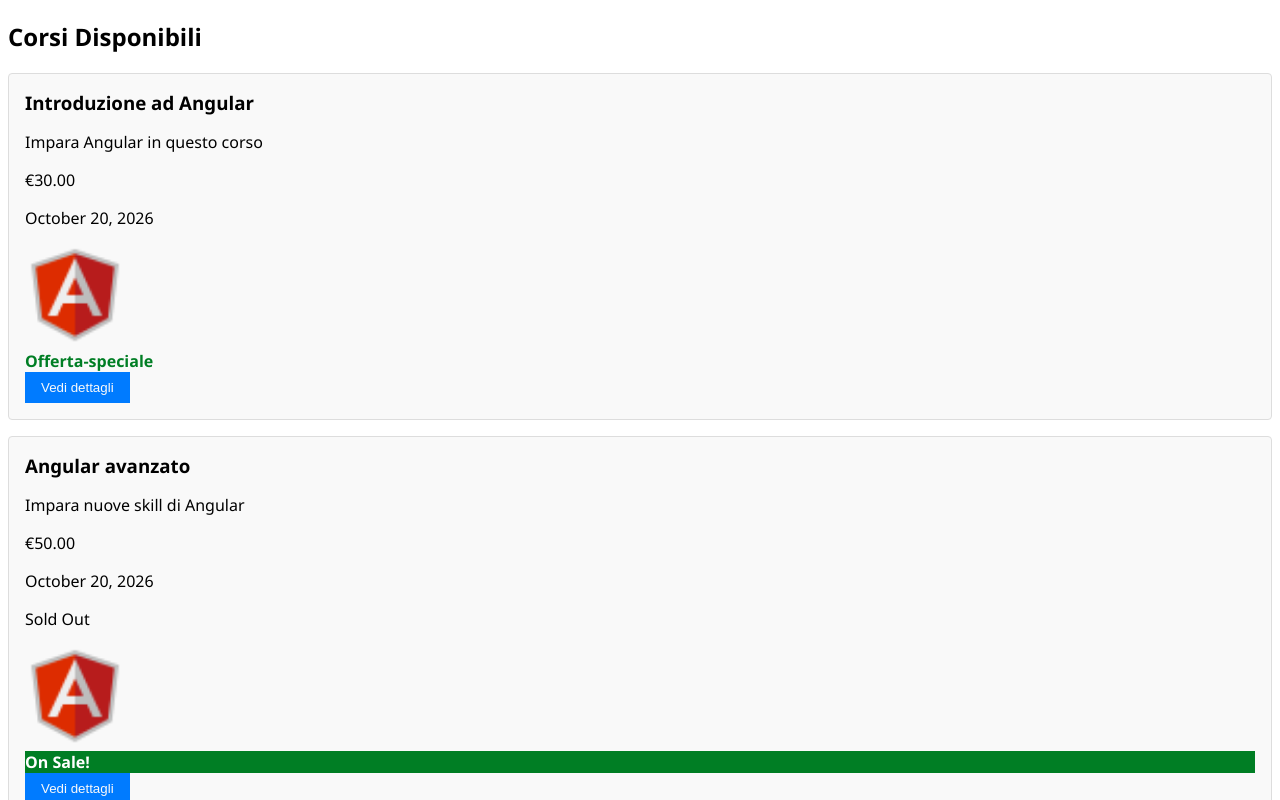
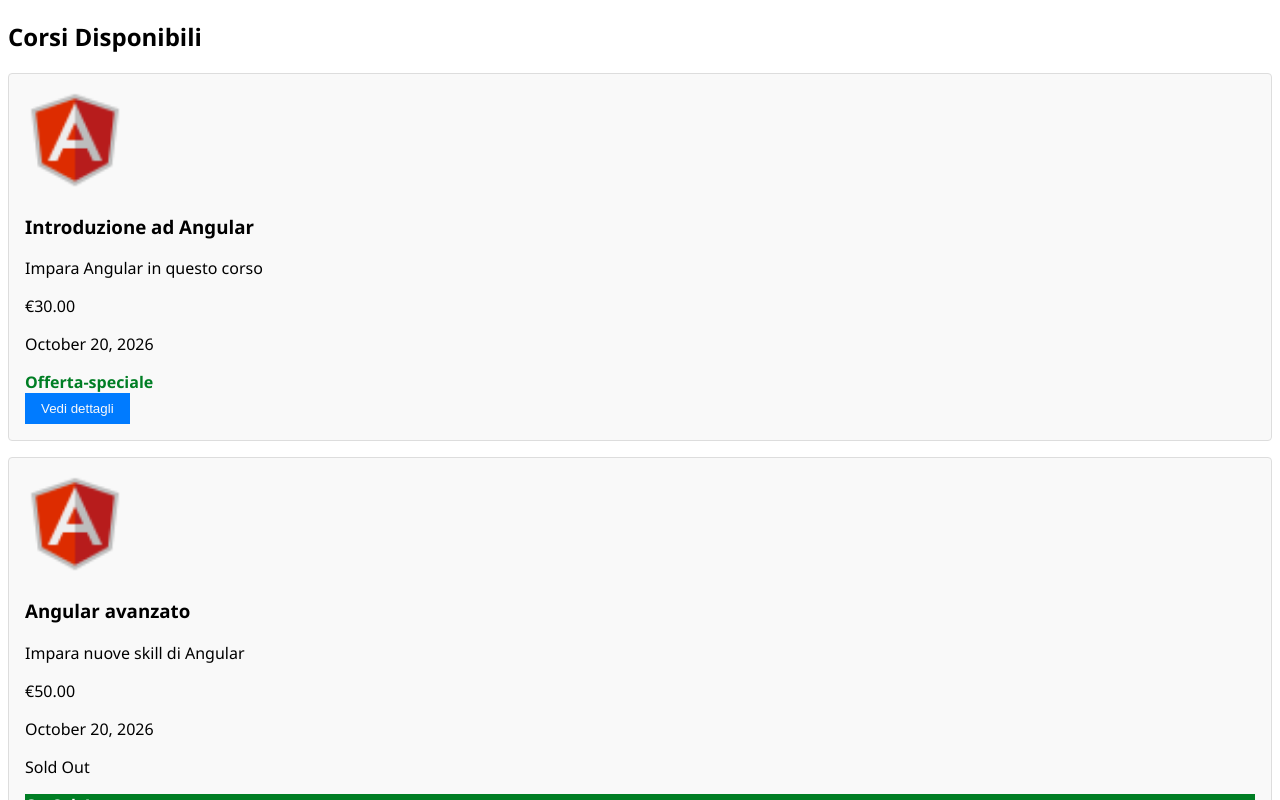
Before and after one commit to GennaroBuonomo/course-booking-system, an Angular app: page / in a window 1280 px wide. Shown: the top 800 px of the page. Built offline with nearby package versions, Linux system fonts and the light colour scheme.

Commit message:
add CourseCard component with styling and template; update CoursesList to use CourseCard

```diff
--- /dev/null
+++ b/src/app/course-card/course-card.css
@@ -0,0 +1,30 @@
+.course-card{
+  background-color: #f9f9f9;
+  border: 1px solid #ddd;
+  padding: 1rem;
+  margin-bottom: 1rem;
+  border-radius: 4px;
+}
+
+.offerta-speciale{
+  color: #007e24;
+  font-weight: bold;
+}
+
+.banner-vendita{
+  color: #fff;
+  font-weight: bold;
+  background-color: #007e24;
+}
+
+button{
+  background-color: #007bff;
+  color: #f9f9f9;
+  border: none;
+  padding: 0.5rem 1rem;
+  cursor: pointer;
+}
+
+button:hover{
+  background-color: #0056b3;
+}
--- /dev/null
+++ b/src/app/course-card/course-card.html
@@ -0,0 +1,15 @@
+  <div class="course-card">
+    <img  [src]="course.img" [alt]="course.title" width="100">
+    <h3>{{ course.title }}</h3>
+    <p>{{ course.description }}</p>
+    <p>{{ course.price | currency:'EUR'}}</p>
+    <p>{{ course.date | date:'longDate' }}</p>
+    <p [hidden]="!course.soldOut">Sold Out</p>
+    @if (course.price < 50){
+      <div class="offerta-speciale">Offerta-speciale</div>
+    }
+    @if (course.onSale){
+      <div class="banner-vendita">On Sale!</div>
+    }
+    <button (click)="viewDetails(course.title)">Vedi dettagli</button>
+  </div>
--- /dev/null
+++ b/src/app/course-card/course-card.ts
@@ -0,0 +1,16 @@
+import { DatePipe, CurrencyPipe } from '@angular/common';
+import { Component, Input } from '@angular/core';
+
+@Component({
+  imports: [DatePipe, CurrencyPipe],
+  selector: 'app-course-card',
+  styleUrl: './course-card.css',
+  templateUrl: './course-card.html',
+})
+export class CourseCard {
+   @Input() course: any;
+
+  viewDetails(title: string): void{
+    alert(`Vedi i dettagli per ${title}`)
+  }
+}
--- a/src/app/courses-list/courses-list.css
+++ b/src/app/courses-list/courses-list.css
@@ -1,24 +1,5 @@
-.elemento-corso{
-  background-color: #f9f9f9;
-  border: 1px solid #ddd;
-  padding: 1rem;
-  margin-bottom: 1rem;
-  border-radius: 4px;
-}
-
 h3{
   margin: 0 0 0.5rem 0;
-}
-
-.offerta-speciale{
-  color: #007e24;
-  font-weight: bold;
-}
-
-.banner-vendita{
-  color: #fff;
-  font-weight: bold;
-  background-color: #007e24;
 }
 
 button{
--- a/src/app/courses-list/courses-list.html
+++ b/src/app/courses-list/courses-list.html
@@ -1,18 +1,4 @@
 <h2>{{ title }}</h2>
 @for(course of courses; track course.id) {
-  <div class="elemento-corso">
-    <h3>{{ course.title }}</h3>
-    <p>{{ course.description }}</p>
-    <p>{{ course.price | currency:'EUR'}}</p>
-    <p>{{ course.date | date:'longDate' }}</p>
-    <p [hidden]="!course.soldOut">Sold Out</p>
-    <img  [src]="course.img" [alt]="course.title" width="100">
-    @if (course.price < 50){
-      <div class="offerta-speciale">Offerta-speciale</div>
-    }
-    @if (course.onSale){
-      <div class="banner-vendita">On Sale!</div>
-    }
-    <button (click)="viewDetails(course.title)">Vedi dettagli</button>
-  </div>
+ <app-course-card [course]="course"></app-course-card>
 }
--- a/src/app/courses-list/courses-list.ts
+++ b/src/app/courses-list/courses-list.ts
@@ -1,8 +1,8 @@
-import { CurrencyPipe, DatePipe, NgStyle } from '@angular/common';
 import { Component, OnInit } from '@angular/core';
+import { CourseCard } from '../course-card/course-card';
 
 @Component({
-  imports: [NgStyle, DatePipe, CurrencyPipe],
+  imports: [CourseCard],
   selector: 'app-courses-list',
   styleUrl: './courses-list.css',
   templateUrl: './courses-list.html',
@@ -19,7 +19,5 @@
     console.log("Lista corsi Inizializzato")
   }
 
-  viewDetails(title: string): void{
-    alert(`Vedi i dettagli per ${title}`)
-  }
+
 }
```
Also changed, not shown: 1 other file (tests, documents, lock files or other folders).
